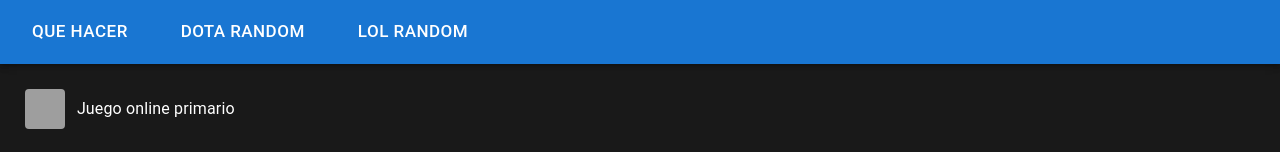
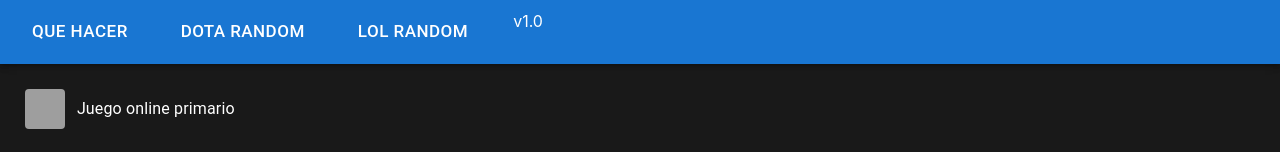
Before and after one commit to juanbrusasca96/randomizer, a React (Create React App) app: page / in a window 1280 px wide. Shown: the top 152 px of the page. Built offline with nearby package versions, Linux system fonts and the light colour scheme; grey boxes are pictures that could not be loaded.

Commit message:
add version

```diff
--- a/src/components/navbar/NavBar.jsx
+++ b/src/components/navbar/NavBar.jsx
@@ -24,6 +24,7 @@
                                 <Link to={`/${links[i]}`}>{page}</Link>
                             </Button>
                         ))}
+                        v1.0
                     </Box>
                 </Toolbar>
             </Container>
```
